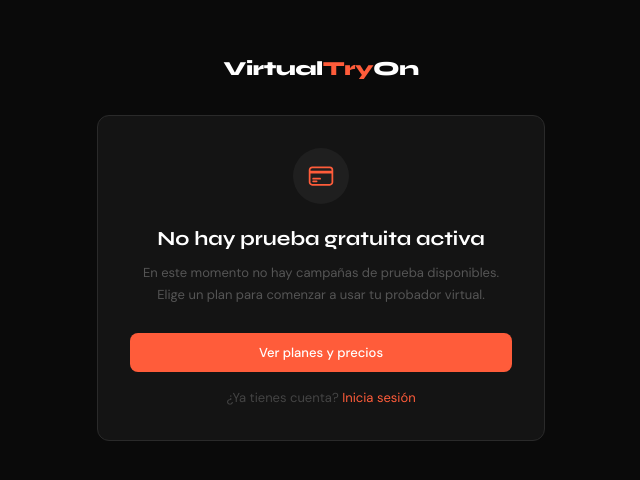
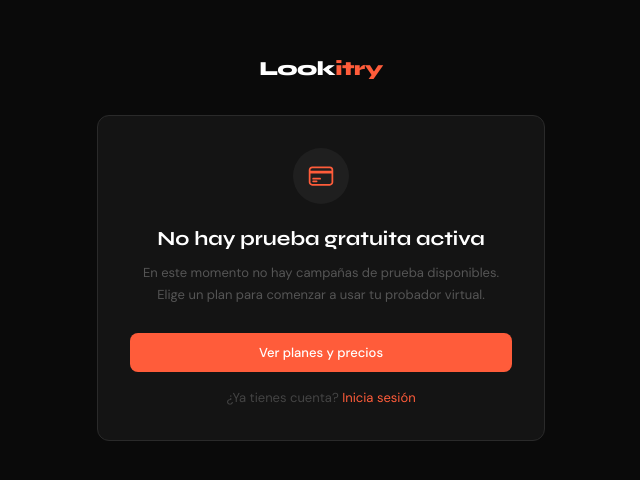
Before and after one commit to depper-IA/Lookitry, a Next.js app in the folder frontend/: page /register in a window 1280 px wide. Shown: the part 152-632 px from the top of the page, without its empty margins (319-959 px from the left). Built offline with nearby package versions, Linux system fonts and the light colour scheme; no server answers.

Commit message:
fix: reemplazar VirtualTryOn por Lookitry en todos los componentes de UI

```diff
--- a/frontend/src/app/admin/login/page.tsx
+++ b/frontend/src/app/admin/login/page.tsx
@@ -72,7 +72,7 @@
         {/* Logo */}
         <div className="text-center mb-8">
           <Link href="/" style={{ fontFamily: 'Syne, sans-serif' }} className="font-extrabold text-xl text-white tracking-tight">
-            Virtual<span className="text-[#FF5C3A]">Try</span>On
+            Look<span className="text-[#FF5C3A]">itry</span>
           </Link>
         </div>
 
--- a/frontend/src/app/auth/verify/page.tsx
+++ b/frontend/src/app/auth/verify/page.tsx
@@ -48,7 +48,7 @@
 
         <div className="text-center mb-8">
           <Link href="/" style={{ fontFamily: 'Syne, sans-serif' }} className="font-extrabold text-xl text-white tracking-tight">
-            Virtual<span className="text-[#FF5C3A]">Try</span>On
+            Look<span className="text-[#FF5C3A]">itry</span>
           </Link>
         </div>
 
--- a/frontend/src/app/checkout/page.tsx
+++ b/frontend/src/app/checkout/page.tsx
@@ -207,7 +207,7 @@
       {/* Nav */}
       <nav className="bg-[#0a0a0a] border-b border-[#1a1a1a] px-6 md:px-8 h-14 flex items-center justify-between sticky top-0 z-50">
         <Link href="/" style={{ fontFamily: 'Syne, sans-serif' }} className="font-extrabold text-base text-white tracking-tight">
-          Virtual<span className="text-[#FF5C3A]">Try</span>On
+          Look<span className="text-[#FF5C3A]">itry</span>
         </Link>
         <div className="flex items-center gap-1.5 text-[12px] text-[#888]">
           <IconLock />
--- a/frontend/src/app/trial-activado/page.tsx
+++ b/frontend/src/app/trial-activado/page.tsx
@@ -22,7 +22,7 @@
 
         <div className="text-center mb-8">
           <Link href="/" style={{ fontFamily: 'Syne, sans-serif' }} className="font-extrabold text-xl text-white tracking-tight">
-            Virtual<span className="text-[#FF5C3A]">Try</span>On
+            Look<span className="text-[#FF5C3A]">itry</span>
           </Link>
         </div>
 
--- a/frontend/src/app/trial-payment/page.tsx
+++ b/frontend/src/app/trial-payment/page.tsx
@@ -59,7 +59,7 @@
 
         <div className="text-center mb-8">
           <Link href="/" style={{ fontFamily: 'Syne, sans-serif' }} className="font-extrabold text-xl text-white tracking-tight">
-            Virtual<span className="text-[#FF5C3A]">Try</span>On
+            Look<span className="text-[#FF5C3A]">itry</span>
           </Link>
         </div>
 
--- a/frontend/src/app/verify-email/page.tsx
+++ b/frontend/src/app/verify-email/page.tsx
@@ -12,7 +12,7 @@
 
         <div className="text-center mb-8">
           <Link href="/" style={{ fontFamily: 'Syne, sans-serif' }} className="font-extrabold text-xl text-white tracking-tight">
-            Virtual<span className="text-[#FF5C3A]">Try</span>On
+            Look<span className="text-[#FF5C3A]">itry</span>
           </Link>
         </div>
 
--- a/frontend/src/components/auth/LoginForm.tsx
+++ b/frontend/src/components/auth/LoginForm.tsx
@@ -65,7 +65,7 @@
         {/* Logo */}
         <div className="text-center mb-8">
           <Link href="/" style={{ fontFamily: 'Syne, sans-serif' }} className="font-extrabold text-xl text-white tracking-tight">
-            Virtual<span className="text-[#FF5C3A]">Try</span>On
+            Look<span className="text-[#FF5C3A]">itry</span>
           </Link>
         </div>
 
--- a/frontend/src/components/auth/RegisterForm.tsx
+++ b/frontend/src/components/auth/RegisterForm.tsx
@@ -179,7 +179,7 @@
         <div className="w-full max-w-md">
           <div className="text-center mb-8">
             <Link href="/" style={{ fontFamily: 'Syne, sans-serif' }} className="font-extrabold text-xl text-white tracking-tight">
-              Virtual<span className="text-[#FF5C3A]">Try</span>On
+              Look<span className="text-[#FF5C3A]">itry</span>
             </Link>
           </div>
           <div className="bg-[#141414] border border-[#2a2a2a] rounded-xl p-7 md:p-8 text-center">
@@ -223,7 +223,7 @@
 
         <div className="text-center mb-8">
           <Link href="/" style={{ fontFamily: 'Syne, sans-serif' }} className="font-extrabold text-xl text-white tracking-tight">
-            Virtual<span className="text-[#FF5C3A]">Try</span>On
+            Look<span className="text-[#FF5C3A]">itry</span>
           </Link>
         </div>
 
```
